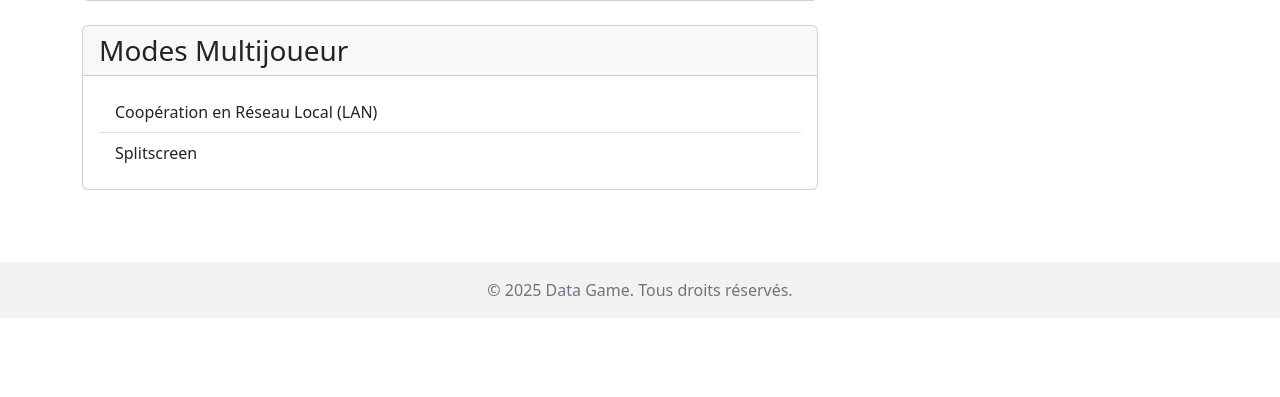
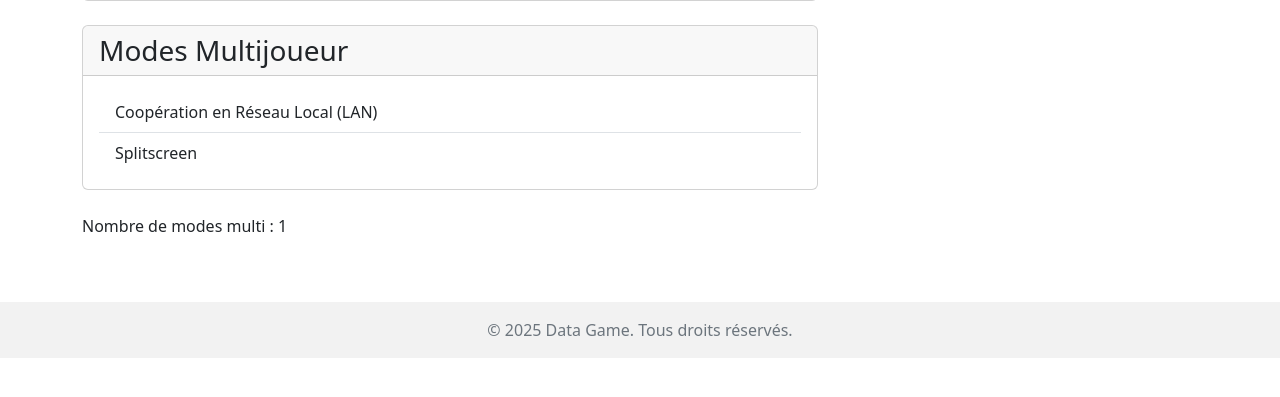
Before and after one commit to sandrineyb/data-game, a Flask app: a page that uses templates/console_detail.html in a window 1280 px wide. Shown: the part 374-771 px from the top of the page. Run offline with Flask 3, Linux system fonts and the light colour scheme; tables that the repository leaves empty or names only in its code hold one stand-in row (values such as "Sample post"); data that the repository does not hold is empty; parts of the project's set-up code (start-up, migrations or seed data) failed here and were passed over.

Commit message:
debug multiplayer modes consoles

```diff
--- a/templates/console_detail.html
+++ b/templates/console_detail.html
@@ -96,6 +96,9 @@
                     </div>
                 </div>
                 {% endif %}
+
+                <!-- Debug -->
+                <p>Nombre de modes multi : {{ platform.multiplayer_modes|length }}</p>
             </div>
             <div class="col-md-4">
                 <!-- Colonne de droite pour infos additionnelles (logos, entreprises, etc.) -->
```
